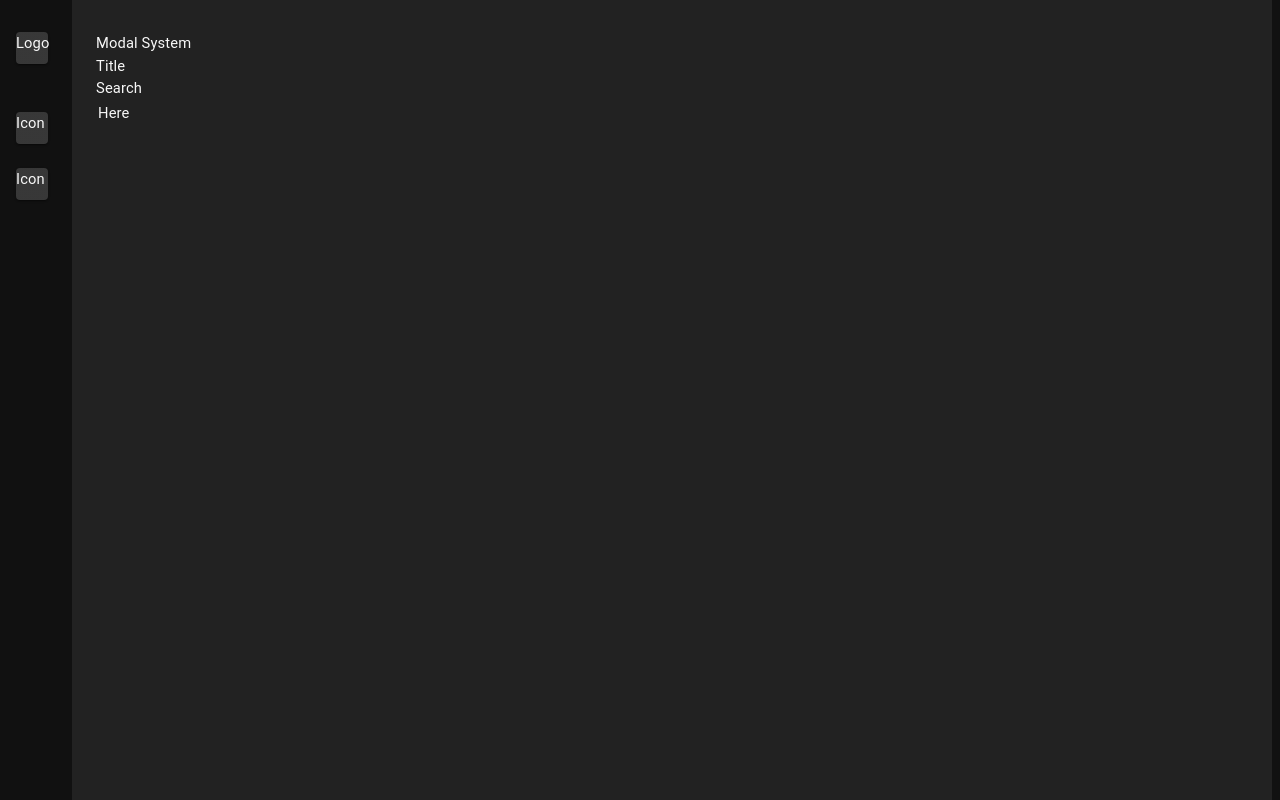
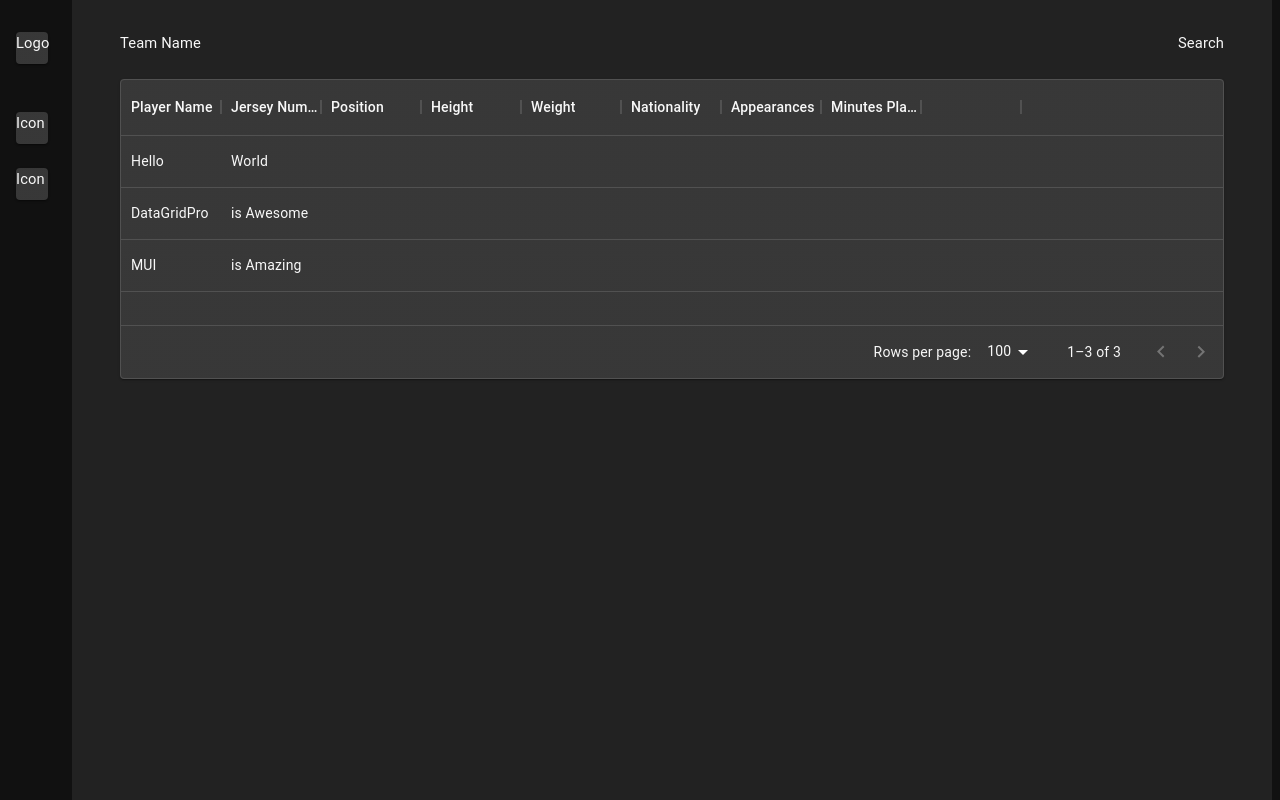
Before and after one commit to gibsonliketheguitar/beam-challenge, a React (Create React App) app: page / in a window 1280 px wide. Built offline with nearby package versions, Linux system fonts and the light colour scheme.

Commit message:
add init styling and dummy data for roster page

```diff
--- a/package.json
+++ b/package.json
@@ -6,6 +6,7 @@
     "@emotion/react": "^11.9.3",
     "@emotion/styled": "^11.9.3",
     "@mui/material": "^5.8.4",
+    "@mui/x-data-grid": "^5.12.2",
     "@testing-library/jest-dom": "^5.16.4",
     "@testing-library/react": "^13.3.0",
     "@testing-library/user-event": "^13.5.0",
--- a/src/components/Dashboard.tsx
+++ b/src/components/Dashboard.tsx
@@ -3,8 +3,8 @@ import { useTheme } from "@emotion/react";
 import { Box, Paper, styled } from "@mui/material";
 import { Container } from "@mui/system";
 
-import Roster from "./Roster";
-import Formation from "./Formation";
+import Roster from "./Roster/Roster";
+import Formation from "./Formation/Formation";
 
 const Icon = styled(Paper)(({ theme }) => ({
   height: theme.spacing(4),
--- a/src/components/Formation.tsx
+++ b/src/components/Formation/Formation.tsx
@@ -1,4 +1,3 @@
-import { Divider } from "@mui/material";
 import React from "react";
 
 export default function Formation() {
--- a/src/components/Roster.tsx
+++ /dev/null
@@ -1,17 +0,0 @@
-import { Divider } from "@mui/material";
-import React from "react";
-
-export default function Roster() {
-  return (
-    <div className="roster">
-      <div>Modal System</div>
-      <div>
-        <div>Title</div>
-        <div>Search</div>
-      </div>
-      <div>
-        <table>Here</table>
-      </div>
-    </div>
-  );
-}
--- /dev/null
+++ b/src/components/Roster/Roster.tsx
@@ -0,0 +1,62 @@
+import React from "react";
+import { useTheme } from "@emotion/react";
+import { Box, Paper } from "@mui/material";
+import { Container } from "@mui/system";
+import Search from "./Search";
+import TeamName from "./TeamName";
+
+import { DataGrid, GridColDef, GridRowsProp } from "@mui/x-data-grid";
+
+const columns: GridColDef[] = [
+  { field: "col1", headerName: "Player Name" },
+  { field: "col2", headerName: "Jersey Number" },
+  { field: "col3", headerName: "Position" },
+  { field: "col4", headerName: "Height" },
+  { field: "col5", headerName: "Weight" },
+  { field: "col6", headerName: "Nationality" },
+  { field: "col7", headerName: "Appearances" },
+  { field: "col8", headerName: "Minutes Played" },
+  { field: "col9", headerName: "" },
+];
+const rows: GridRowsProp = [
+  { id: 1, col1: "Hello", col2: "World" },
+  { id: 2, col1: "DataGridPro", col2: "is Awesome" },
+  { id: 3, col1: "MUI", col2: "is Amazing" },
+];
+
+export default function Roster() {
+  const theme: any = useTheme();
+  return (
+    <Container sx={{ display: "flex", flexDirection: "column" }}>
+      <Box
+        sx={{
+          flex: 1,
+          display: "flex",
+          flexDirection: "row",
+          justifyContent: "space-between",
+          marginBottom: theme.spacing(3),
+          backgroundColor: "none",
+        }}
+      >
+        <TeamName />
+        <Search />
+      </Box>
+      <Box
+        sx={{
+          flex: 4,
+          backgroundColor: theme.palette.background.default,
+          borderRadius: theme.spacing(0.5),
+        }}
+      >
+        <Paper
+          sx={{
+            height: 300,
+            width: "100%",
+          }}
+        >
+          <DataGrid rows={rows} columns={columns} />
+        </Paper>
+      </Box>
+    </Container>
+  );
+}
--- /dev/null
+++ b/src/components/Roster/Search.tsx
@@ -0,0 +1,5 @@
+import React from "react";
+
+export default function Search() {
+  return <div> Search </div>;
+}
--- /dev/null
+++ b/src/components/Roster/TeamName.tsx
@@ -0,0 +1,5 @@
+import React from "react";
+
+export default function TeamName() {
+  return <div>Team Name</div>;
+}
```
Also changed, not shown: 1 other file (tests, documents, lock files or other folders). Lines whose indentation alone changed are shown as unchanged.
